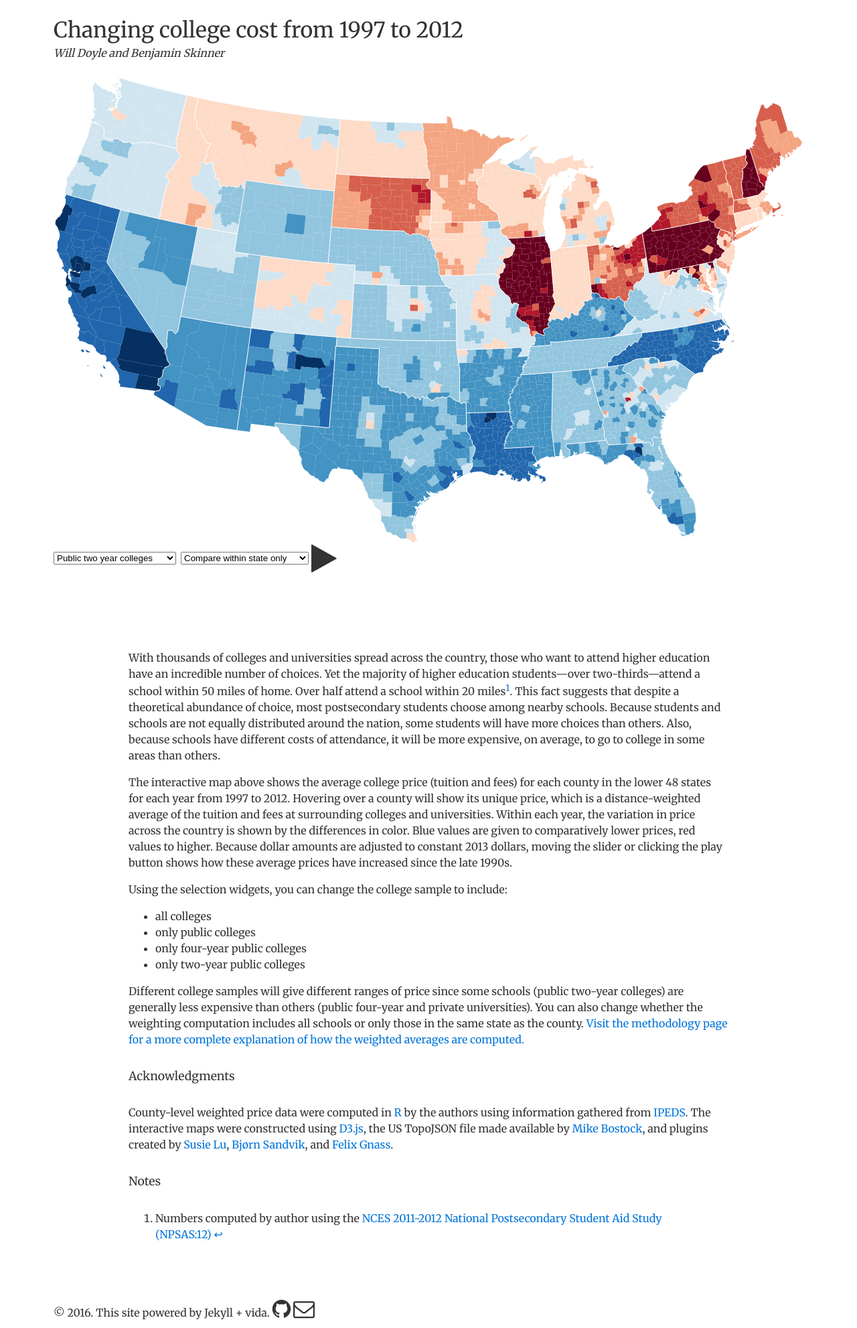
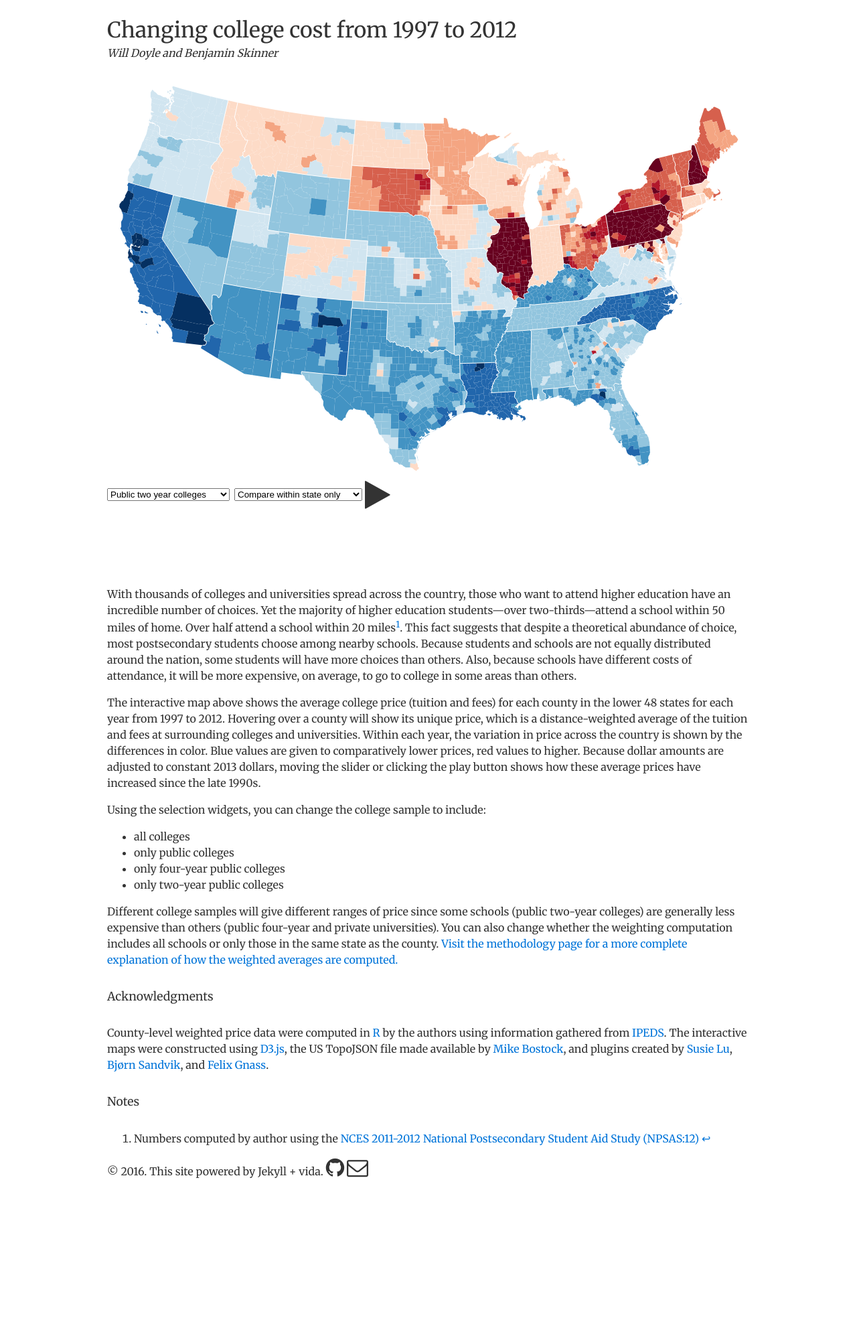
Before and after one commit to btskinner/collegecost, a Jekyll site: the page built from index.md, in a window 1280 px wide. Shown: the whole page at 67% size. Built offline with Jekyll 4.4.1, drawn with Linux system fonts in a browser that asks for light colours; after the commit the page ends 1772 px from its top, so only the background shows below that.

Commit message:
reduced map size

```diff
--- a/_sass/_layout.scss
+++ b/_sass/_layout.scss
@@ -1,6 +1,6 @@
 @charset "utf-8";
 main {
-    width: 1120px;
+    width: 960px;
     max-width: 70rem;
     margin: 0 auto 3rem;
     padding: 0 2rem;
@@ -76,7 +76,7 @@ main {
 }
 .post {
     position: relative;
-    width: 1120px;
+    width: 960px;
     .post-header {
         text-align: center;
         margin-bottom: 0;
--- a/css/index.css
+++ b/css/index.css
@@ -2,8 +2,8 @@
 
 #viz-container {
     position: relative;
-    width: 1120px;
-    min-height: 695px;
+    width: 960px;
+    min-height: 600px;
     margin-bottom: 10rem;
 }
 
@@ -12,7 +12,7 @@
     top: 0;
     left: 0;
     width: 100%;
-    min-height: 695px;
+    min-height: 600px;
 }
 
 #submap-container {
@@ -26,14 +26,14 @@
     position: absolute;
     top: 0;
     left: 0;
-    width: 40%;
+    width: 50%;
 }
 
 #tooltip-container {
     position: absolute;
     top: 0;
     right: 0;
-    width: 60%;
+    width: 50%;
     margin-top: 1rem;
     text-align: right;
 }
@@ -46,15 +46,15 @@
     width: 100%;
 }
 
-.posttext {
-    width: 80%;
-    margin: 0 auto;
-}
+/* .posttext { */
+/*     width: 80%; */
+/*     margin: 0 auto; */
+/* } */
 
-.footnotes {
-    width: 80%;
-    margin: 0 auto 8rem;
-}
+/* .footnotes { */
+/*     width: 80%; */
+/*     margin: 0 auto 8rem; */
+/* } */
 
 
 /* Selectors/Buttons -------------------------- */
--- a/js/index.map.js
+++ b/js/index.map.js
@@ -67,12 +67,12 @@ function ready(us, data, names) {
     var	dataColumn = year + school + weight;
 
     // map dimensions
-    var width = 1120
-    , height = 695;
+    var width = 960
+    , height = 600;
 
     // set projection
     var projection = d3.geo.albers()
-	.scale(1545)
+	.scale(1280)
 	.translate([width / 2, height / 2]);
 
     // color domain/labels are backwards so red is means higher costs
```
Also changed, not shown: authors/index.md (+0 -10 lines), methodology/index.md (+0 -6 lines), 5 other files.
